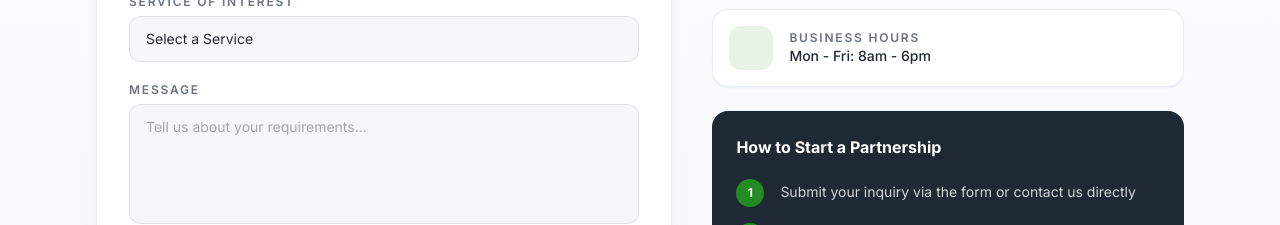
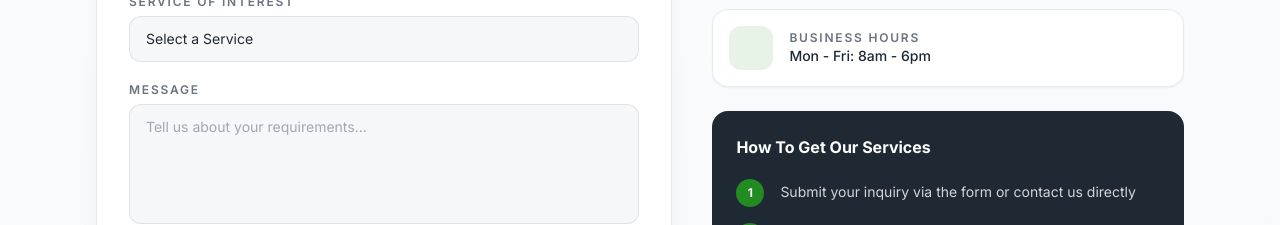
Before and after one commit to codemantix/Inspire-Limited, a Next.js app: page /contact in a window 1280 px wide. Shown: the part 1480-1705 px from the top of the page. Built offline with nearby package versions, Linux system fonts and the light colour scheme; some icons are missing.

Commit message:
fix: Updated section title for clarity in ContactFormSection

```diff
--- a/components/contact/ContactFormSection.js
+++ b/components/contact/ContactFormSection.js
@@ -190,7 +190,7 @@ export default function ContactFormSection() {
             </div>
 
             <div className={styles.stepsCard}>
-              <h3 className={styles.stepsTitle}>How to Start a Partnership</h3>
+              <h3 className={styles.stepsTitle}>How To Get Our Services</h3>
               <ol className={styles.stepsList}>
                 {steps.map((step, i) => (
                   <li key={i} className={styles.stepItem}>
```
